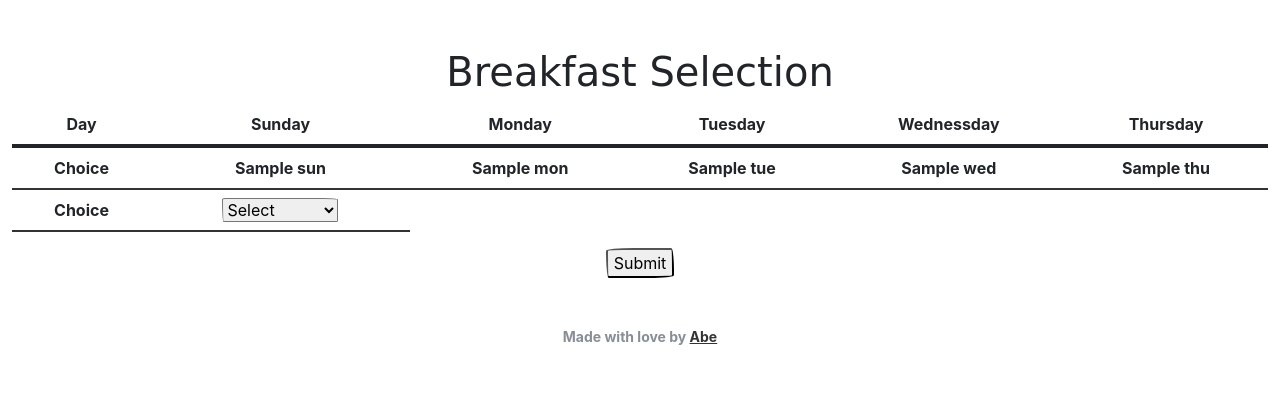
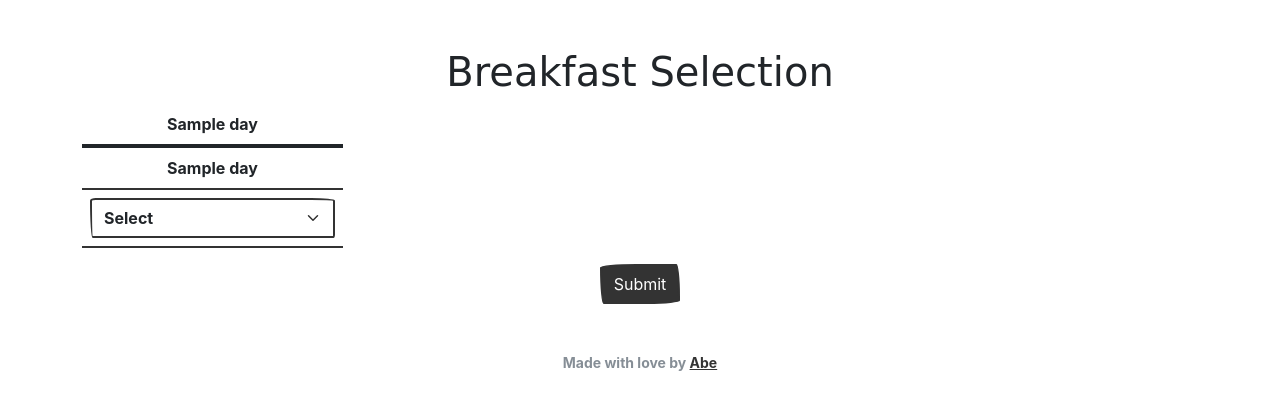
Before and after one commit to abe-101/bagel-shop, a Flask app: template templates/index.html in a window 1280 px wide. Shown: the part 68-478 px from the top of the page. Run offline with Flask 2, Linux system fonts and the light colour scheme; the template is opened without the code that fills it: most values are stand-ins (such as "Sample title", 1, 10 or a date in 2020); some libraries are stand-ins or nearby versions; some web fonts are replaced.

Commit message:
tables mobile friendly

```diff
--- a/app.py
+++ b/app.py
@@ -65,7 +65,7 @@ def index():
     """Allow user to make a breakfast selection"""
     # Bagel shop selection menu
     # get user current selection
-    [pastSelection] = db.execute("SELECT sun, mon, tue, wed, thu FROM users WHERE id = (?)", session["user_id"])
+    [pastSelection] = db.execute("SELECT sun AS Sunday, mon AS Monday, tue AS Tuesday, wed AS Wednessday, thu AS Thursday FROM users WHERE id = (?)", session["user_id"])
     # Get menu from db as a list
     menu = [i['item'] for i in db.execute("SELECT item FROM menu")]
 
--- a/templates/index.html
+++ b/templates/index.html
@@ -6,43 +6,39 @@ Breakfast Selection
 
 {% block main %}
     <h1>Breakfast Selection</h1>
+    <div class="container">
         <form action="/selection" method="post">
+             <div class="row row-cols-1 row-cols-sm-2 row-cols-md-4">
+                 {% for day in selection %}
+                 <div class="col">
                      <table class="table">
                          <thead>
                              <tr>
-                <th>Day</th>
-                <th>Sunday</th>
-                <th>Monday</th>
-                <th>Tuesday</th>
-                <th>Wednessday</th>
-                <th>Thursday</th>
+                                 <th>{{ day }}</th>
                              </tr>
                          </thead>
                          <tbody>
                              <tr>
-                <td>Choice </td>
-                <td> {{ selection["sun"] }} </td>
-                <td> {{ selection["mon"] }} </td>
-                <td> {{ selection["tue"] }} </td>
-                <td> {{ selection["wed"] }} </td>
-                <td> {{ selection["thu"] }} </td>
+                                 <td> {{ selection[day] }} </td>
                              </tr>
                              <tr>
-                <td>Choice </td>
-                {% for day in selection %}
                                  <td>
-                        <select name="{{ day }}">
+                                     <select class="form-select"name="{{ day }}">
                                          <option value="none" selected disabled hidden>Select</option>
                                          {% for item in menu %}
                                              <option value="{{ item }}">{{ item }}</option>
                                          {% endfor %}
                                      </select>
                                  </td>
-                {% endfor %}
                              </tr>
                          </tbody>
                      </table>
-    <input type="submit" value="Submit">
+                 </div>
+                 {% endfor %}
+             </div>
+            <div>
+                <input type="button" class="btn btn-primary" value="Submit">
+            </div>
         </form>
-
+    </div>
 {% endblock %}
--- a/templates/layout.html
+++ b/templates/layout.html
@@ -33,7 +33,7 @@
 
                         <ul class="navbar-nav me-auto">
                             <li class="nav-item">
-                                <a class="nav-link active" href="#">Home
+                                <a class="nav-link active" href="/">Home
                                     <span class="visually-hidden">(current)</span>
                                 </a>
                             </li>
@@ -66,36 +66,6 @@
             </div>
         </nav>
 
-
-<!--
-        <nav class="bg-light border navbar navbar-expand-md navbar-light">
-            <div class="container-fluid">
-                <a class="navbar-brand" href="/"><span class="red">Bagel</span> <span class="blue">S</span><span class="red">h</span><span class="yellow">o</span><span class="green">p</span></a>
-                <button aria-controls="navbar" aria-expanded="false" aria-label="Toggle navigation" class="navbar-toggler" data-bs-target="#navbar" data-bs-toggle="collapse" type="button">
-                    <span class="navbar-toggler-icon"></span>
-                </button>
-                <div class="collapse navbar-collapse" id="navbar">
-                    {% if session["user_id"] %}
-                        <ul class="navbar-nav me-auto mt-2">
-                            <li class="nav-item"><a class="nav-link" href="/quote">Menu1</a></li>
-                            <li class="nav-item"><a class="nav-link" href="/buy">Menu2</a></li>
-                            <li class="nav-item"><a class="nav-link" href="/sell">Menu3</a></li>
-                            <li class="nav-item"><a class="nav-link" href="/history">Menu4</a></li>
-                            <li class="nav-item"><a class="nav-link" href="/deposit">Menu5</a></li>
-                        </ul>
-                        <ul class="navbar-nav ms-auto mt-2">
-                            <li class="nav-item"><a class="nav-link" href="/logout">Log Out</a></li>
-                        </ul>
-                    {% else %}
-                        <ul class="navbar-nav ms-auto mt-2">
-                            <li class="nav-item"><a class="nav-link" href="/register">Register</a></li>
-                            <li class="nav-item"><a class="nav-link" href="/login">Log In</a></li>
-                        </ul>
-                    {% endif %}
-                </div>
-            </div>
-        </nav>
--->
         {% if get_flashed_messages() %}
             <header>
                 <div class="alert alert-primary mb-0 text-center" role="alert">
```
Lines whose indentation alone changed are shown as unchanged.
